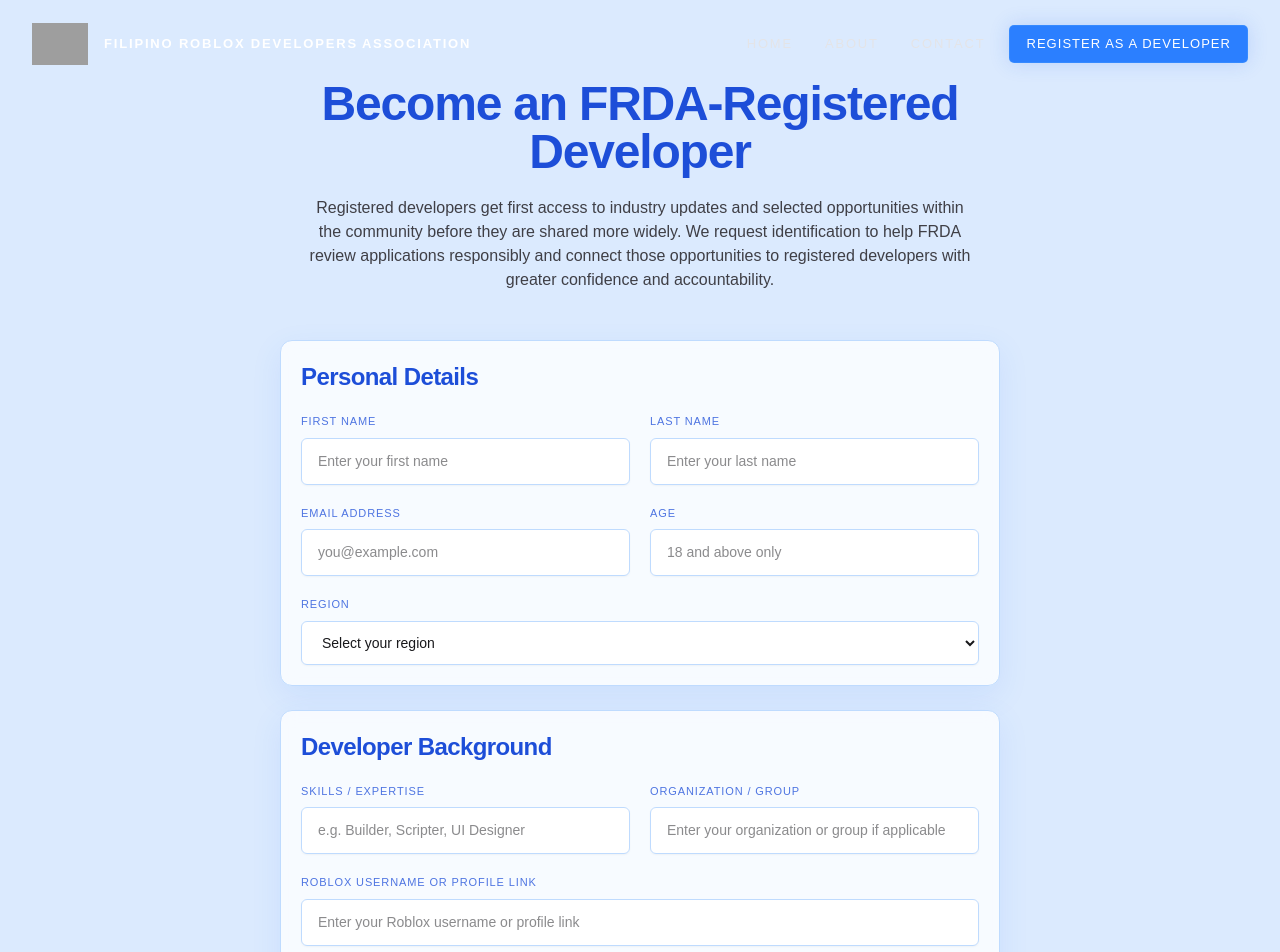
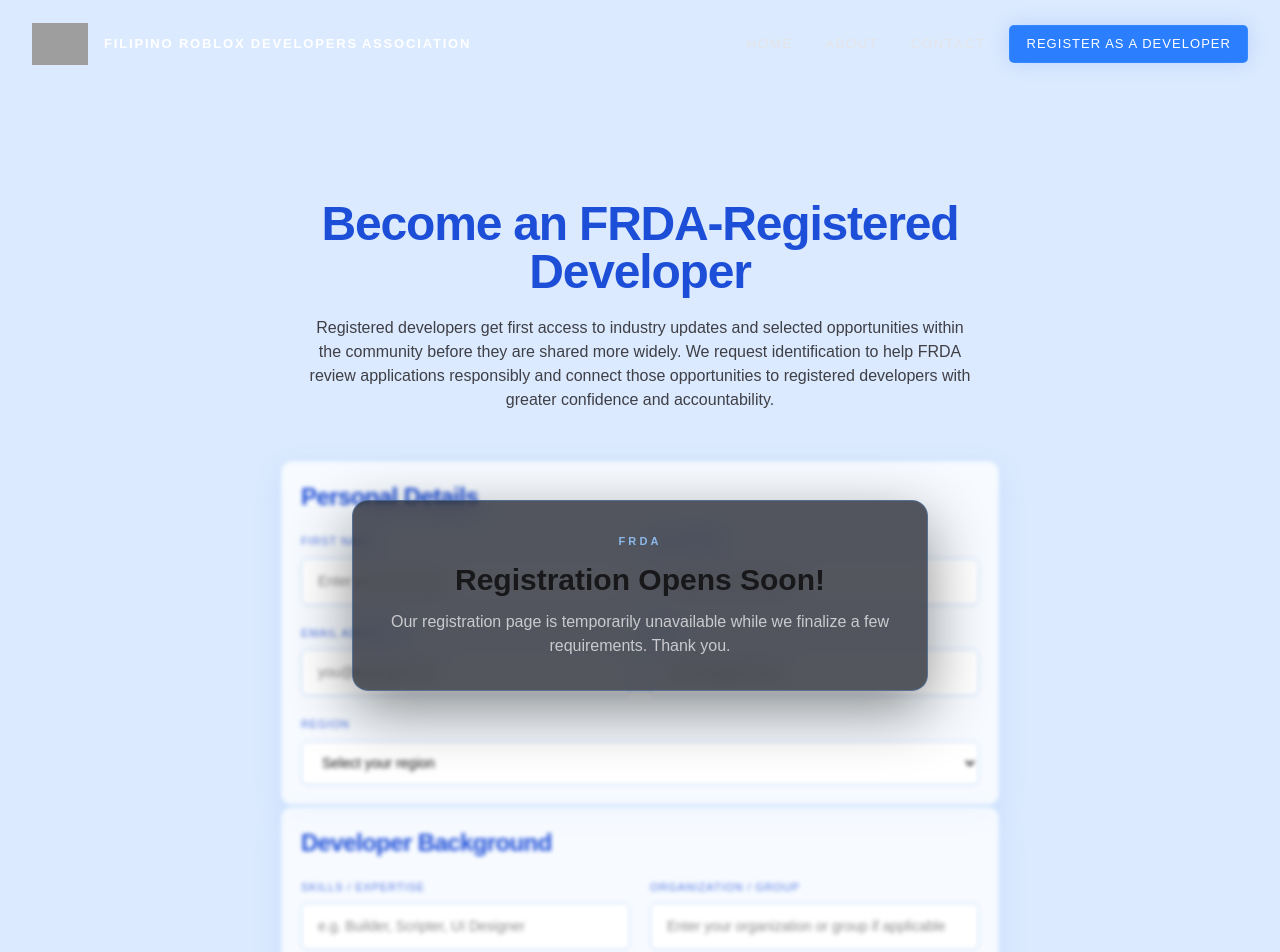
Before and after one commit to chacecee/frda-site, a Next.js app: page /apply in a window 1280 px wide. Shown: the top 952 px of the page. Built offline with nearby package versions, Linux system fonts and the light colour scheme; grey boxes are pictures that could not be loaded.

Commit message:
Blocked application form

```diff
--- a/src/app/apply/page.tsx
+++ b/src/app/apply/page.tsx
@@ -107,6 +107,7 @@
     const [uploadProgress, setUploadProgress] = useState(0);
     const [uploadStageText, setUploadStageText] = useState("");
     const router = useRouter();
+    const registrationOpen = false;
 
     useEffect(() => {
         return () => {
@@ -400,7 +401,7 @@
                     color: "var(--page-text)",
                 }}
             >
-                <div className="mx-auto max-w-3xl px-6 py-16 sm:py-20">
+                <div className="mx-auto max-w-3xl px-6 pt-[200px] pb-16 sm:pb-20">
                     <div className="mb-12 text-center">
 
 
@@ -419,7 +420,15 @@
                         </p>
                     </div>
 
-                    <form className="space-y-6" onSubmit={handleSubmit}>
+                    <form
+                        className="relative space-y-6"
+                        onSubmit={registrationOpen ? handleSubmit : (e) => e.preventDefault()}
+                    >
+
+                        <div
+                            className={!registrationOpen ? "pointer-events-none select-none blur-[2px]" : ""}
+                            aria-hidden={!registrationOpen}
+                        >
                         <section style={sectionCardStyle}>
                             <SectionHeading title="Personal Details" />
 
@@ -918,9 +927,43 @@
                         >
                             {isSubmitting ? "Submitting..." : "Submit Application"}
                         </button>
-                    </form>
+
                 </div>
-            </main>
+
+                {!registrationOpen ? (
+                    <div className="absolute inset-0 z-20 flex items-start justify-center rounded-xl pt-10">
+                        <div
+                            className="mx-4 w-full max-w-xl rounded-2xl border px-6 py-8 text-center shadow-2xl backdrop-blur-md"
+                            style={{
+                                borderColor: "rgba(96, 165, 250, 0.35)",
+                                background: "rgba(3, 7, 18, 0.68)",
+                                boxShadow: "0 20px 60px rgba(0, 0, 0, 0.45)",
+                            }}
+                        >
+                            <p
+                                className="text-[11px] font-semibold uppercase tracking-[0.28em]"
+                                style={{ color: "rgba(147, 197, 253, 0.88)" }}
+                            >
+                                FRDA
+                            </p>
+
+                            <h2 className="mt-3 text-2xl font-semibold sm:text-3xl">
+                                Registration Opens Soon!
+                            </h2>
+
+                            <p
+                                className="mx-auto mt-3 max-w-lg text-sm leading-6 sm:text-base"
+                                style={{ color: "rgba(228, 228, 231, 0.82)" }}
+                            >
+                                Our registration page is temporarily unavailable while we finalize
+                                a few requirements. Thank you.
+                            </p>
+                        </div>
+                    </div>
+                ) : null}
+            </form>
+        </div >
+            </main >
         </>
     );
 }
--- a/src/components/site/SiteHeader.tsx
+++ b/src/components/site/SiteHeader.tsx
@@ -109,7 +109,7 @@
             </nav>
 
             <Link
-              href="/register"
+              href="/apply"
               className="rounded-[5px] border border-blue-400/30 bg-blue-500 px-4 py-2 text-[13px] font-medium uppercase tracking-[0.08em] text-white shadow-[0_0_20px_rgba(37,99,235,0.18)] transition hover:bg-blue-400"
             >
               Register as a Developer
@@ -181,7 +181,7 @@
                 })}
 
                 <Link
-                  href="/register"
+                  href="/apply"
                   onClick={() => setMobileOpen(false)}
                   className="mt-2 rounded-[5px] border border-blue-400/30 bg-blue-500 px-3 py-3 text-[13px] font-medium uppercase tracking-[0.08em] text-white"
                 >
```
